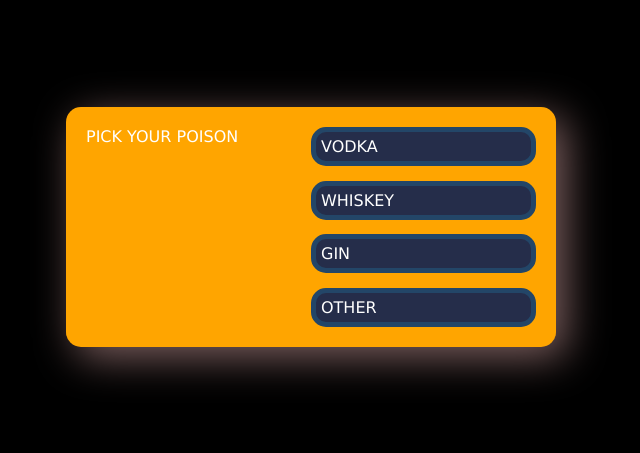
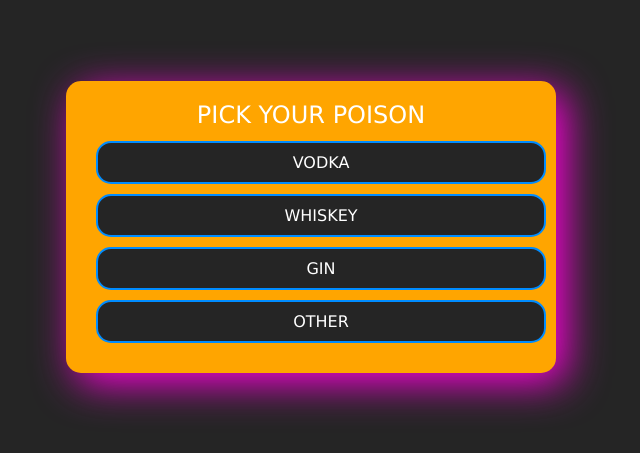
Before and after one commit to michellelally/harrys-cocktail-menu, a React (Create React App) app: page / in a window 1280 px wide. Shown: the part 173-626 px from the top of the page, without its empty margins (329-969 px from the left). Built offline with nearby package versions, Linux system fonts and the light colour scheme.

Commit message:
css updated

```diff
--- a/src/App.js
+++ b/src/App.js
@@ -24,35 +24,29 @@ export default function App() {
 
   const [currentQuestion, setCurrentQuestion] = useState(0);
 
-  const handleAnswerButtonClick = (answerOption) => {
+  const handleAnswerButtonClick = (answerOption, el) => {
+
+    alert("value: ", el.target.value)
+
     const nextQuestion = currentQuestion + 1;
     setCurrentQuestion(nextQuestion);
 
     if (nextQuestion < questions.length) {
       setCurrentQuestion(nextQuestion);
     } else {
-      alert('implement cocktail list..');
+      alert('implement cocktail lists');
     }
   };
 
-
   return (
     <div className='app'>
-      {/* HINT: replace "false" with logic to display the
-      score when the user has answered all the questions */}
-      {false ? (
-        <div className='score-section'>You scored 1 out of {questions.length}</div>
-      ) : (
-          <>
-            <div className='question-section'>
-
-            <div className='question-text'>{questions[currentQuestion].questionText}</div>            </div>
-            <div className='answer-section'>
-              {questions[currentQuestion].answerOptions.map((answerOption, index) => (
-                <button onClick={() => handleAnswerButtonClick()}>{answerOption.answerText}</button>              ))}
-            </div>
-          </>
-        )}
+      <div className='question-section'>
+        <div className='question-text'>{questions[currentQuestion].questionText}</div>
+      </div>
+      <div className='answer-section'>
+        {questions[currentQuestion].answerOptions.map((answerOption, index) => (
+          <button value={"example"} onClick={() => handleAnswerButtonClick()}  >{answerOption.answerText}</button>))}
+      </div>
     </div>
   );
 }
--- a/src/index.css
+++ b/src/index.css
@@ -9,14 +9,16 @@ body {
 * {
   font-family: "Verdana", cursive, sans-serif;
   color: #ffffff;
+  text-align: center;
 }
 
 body {
-  background-color: #000000;
+  background-color: #252525;
   display: flex;
   justify-content: center;
   align-items: center;
   min-height: 100vh;
+  text-align: center;
 }
 
 .app {
@@ -26,15 +28,8 @@ body {
   height: min-content;
   border-radius: 15px;
   padding: 20px;
-  box-shadow: 10px 10px 42px 0px rgb(126, 96, 96);
-  display: flex;
+  box-shadow: 10px 10px 42px 0px rgb(255, 0, 221);
   justify-content: space-evenly;
-}
-
-.score-section {
-  display: flex;
-  font-size: 24px;
-  align-items: center;
 }
 
 /* QUESTION/TIMER/LEFT SECTION */
@@ -45,50 +40,34 @@ body {
 
 .question-text {
   margin-bottom: 12px;
-}
-
-.timer-text {
-  background: rgb(230, 153, 12);
-  padding: 15px;
-  margin-top: 20px;
-  margin-right: 20px;
-  border: 5px solid rgb(255, 189, 67);
-  border-radius: 15px;
-  text-align: center;
+  font-size: 3vh;
 }
 
 /* ANSWERS/RIGHT SECTION */
 .answer-section {
   width: 100%;
-  display: flex;
-  flex-direction: column;
   justify-content: space-between;
+  text-align: center;
 }
 
 button {
   width: 100%;
-  font-size: 16px;
   color: #ffffff;
-  background-color: #252d4a;
+  background-color: #252525;
   border-radius: 15px;
   display: flex;
-  padding: 5px;
-  justify-content: flex-start;
   align-items: center;
-  border: 5px solid #234668;
+  border: 2.5px solid #008cff;
   cursor: pointer;
-}
-
-.correct {
-  background-color: #2f922f;
-}
-
-.incorrect {
-  background-color: #ff3333;
+  text-align: center;
+  margin: 10px;
+  padding: 10px;
+  flex-direction: column;
+  font-size: 2vh;
 }
 
 button:hover {
-  background-color: #555e7d;
+  background-color: #63687a;
 }
 
 button:focus {
```
Also changed, not shown: src/App.css (deleted, +0 -38 lines).
